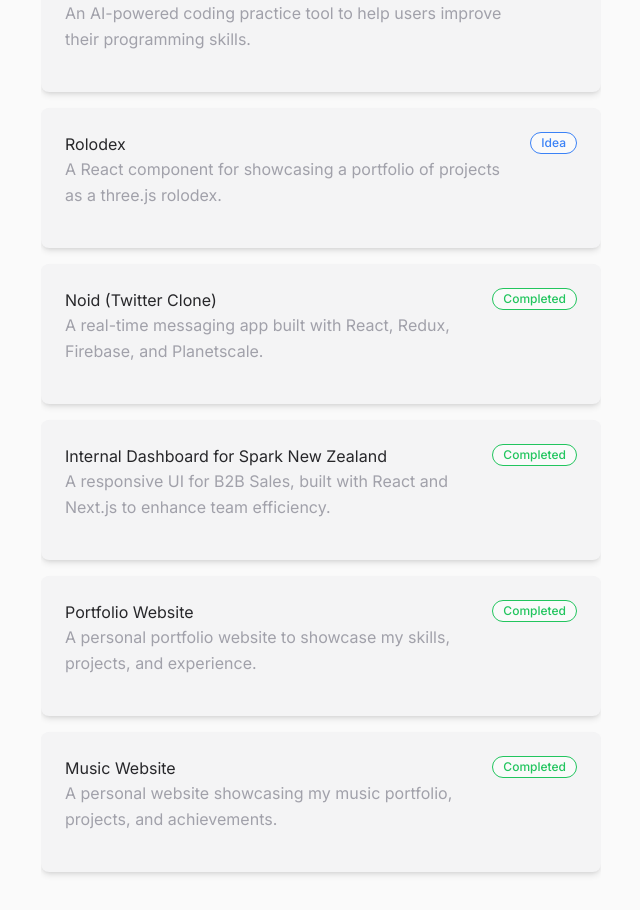
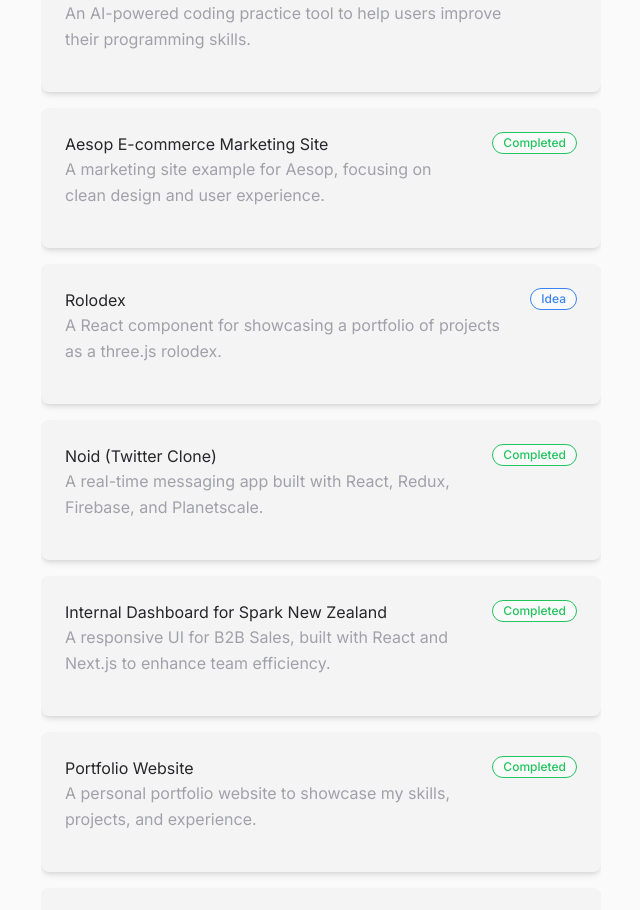
Before and after one commit to maxwellyoung/dev.maxwellyoung.info, a Next.js app: page / in a window 1280 px wide. Shown: the part 1220-2130 px from the top of the page, without its empty margins (319-959 px from the left). Built offline with nearby package versions, Linux system fonts and the light colour scheme.

Commit message:
add aesop

```diff
--- a/src/app/projects/page.tsx
+++ b/src/app/projects/page.tsx
@@ -45,6 +45,18 @@ const projects: Project[] = [
     link: "https://code-master-kappa.vercel.app/",
     codeLink: "https://github.com/maxwellyoung/codemaster",
   },
+
+  {
+    name: "Aesop E-commerce Marketing Site",
+    status: "Completed",
+    description:
+      "A marketing site example for Aesop, focusing on clean design and user experience.",
+    longDescription:
+      "This project is a marketing site for Aesop, showcasing products with a clean and modern design that reflects the brand's aesthetics. The site features a large hero image, a section for featured products, and a responsive layout. It's built with Next.js and styled using Tailwind CSS, ensuring a seamless user experience across devices.",
+    link: "https://aesop-omega.vercel.app/",
+    codeLink: "https://github.com/maxwellyoung/aesop",
+  },
+
   {
     name: "Rolodex",
     status: "Idea",
```
